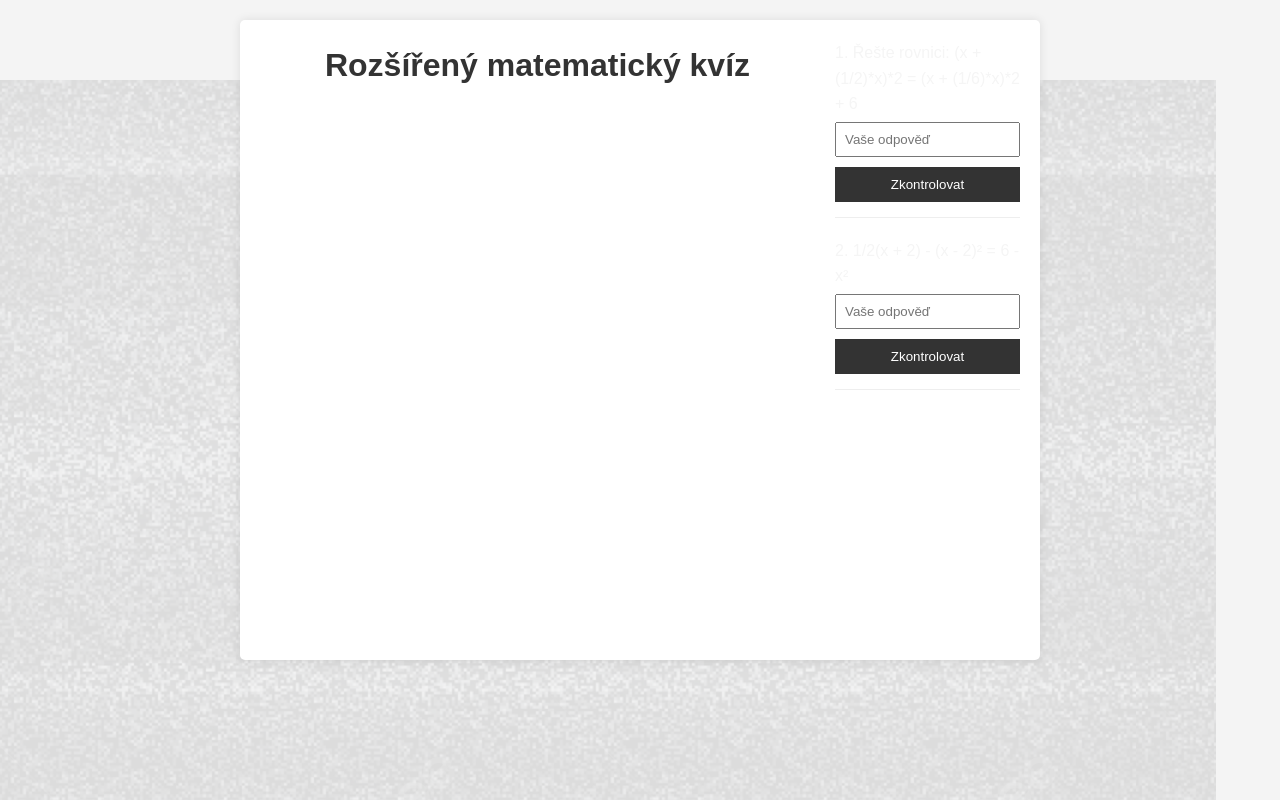
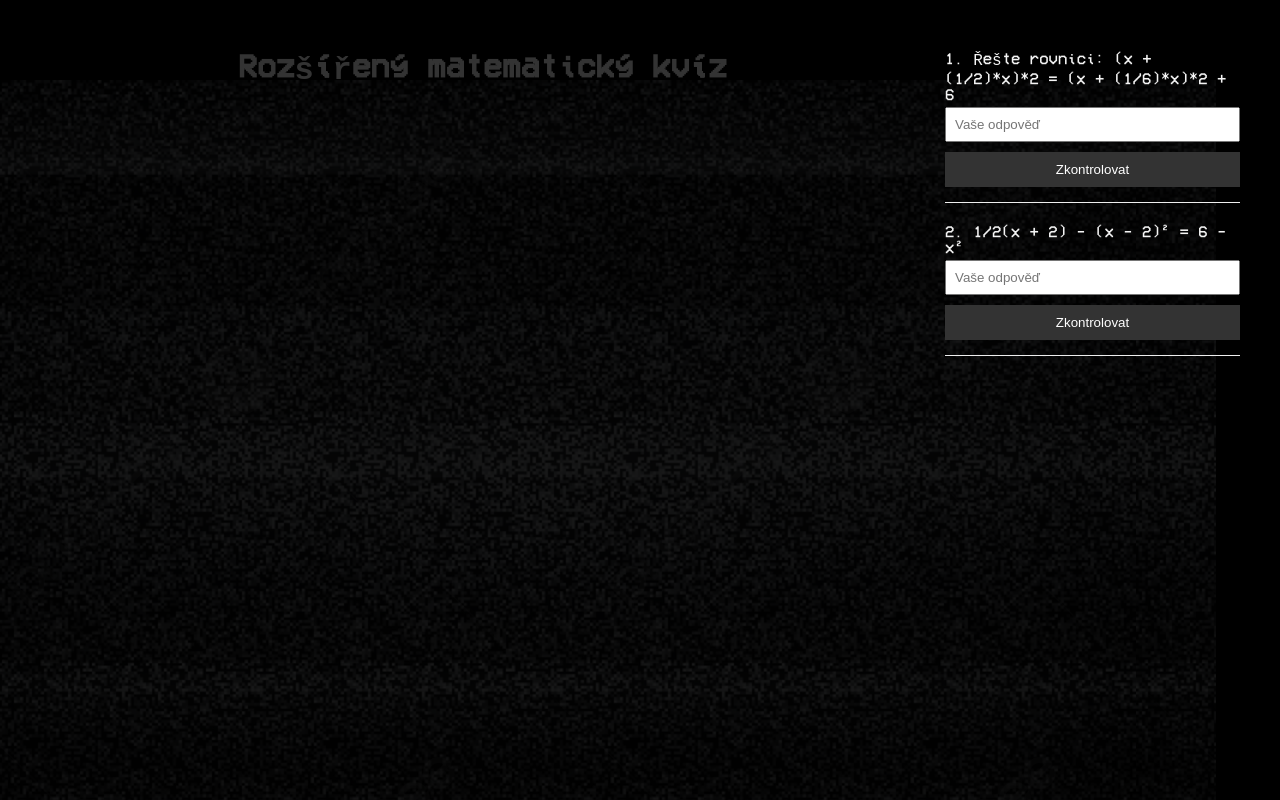
Before and after one commit to Nqjn/nan-verse, a React (Create React App) app: page /prijimacky in a window 1280 px wide. Built offline with nearby package versions, Linux system fonts and the light colour scheme.

Commit message:
Update Prijimacky.css

```diff
--- a/src/Components/Prijimacky.css
+++ b/src/Components/Prijimacky.css
@@ -1,19 +1,3 @@
-body {
-    font-family: Arial, sans-serif;
-    line-height: 1.6;
-    margin: 0;
-    padding: 20px;
-    background-color: #f4f4f4;
-  }
-
-  .container {
-    max-width: 800px;
-    margin: auto;
-    background: white;
-    padding: 20px;
-    border-radius: 5px;
-    box-shadow: 0 0 10px rgba(0,0,0,0.1);
-  }
 
   h1 {
     text-align: center;
```
